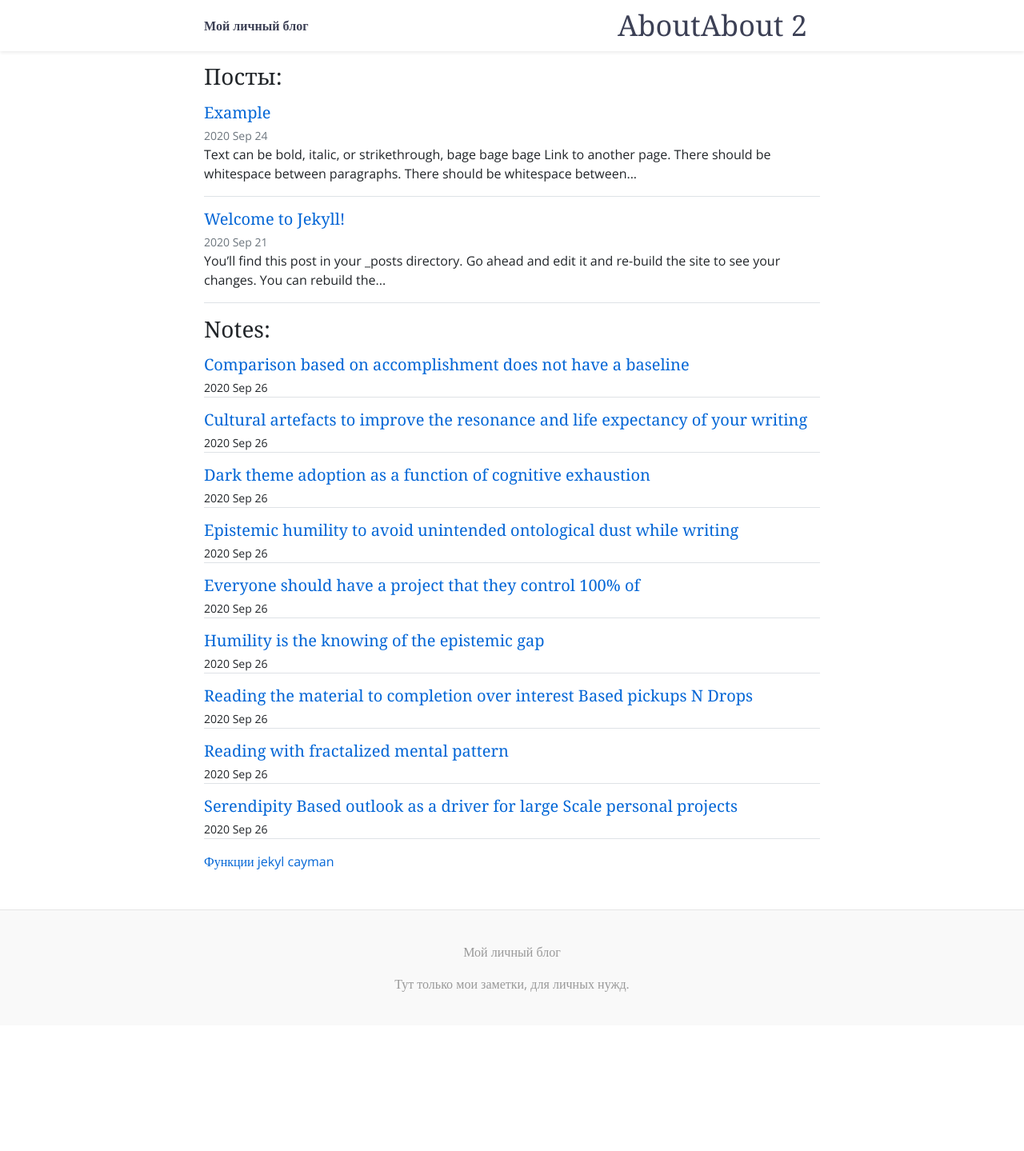
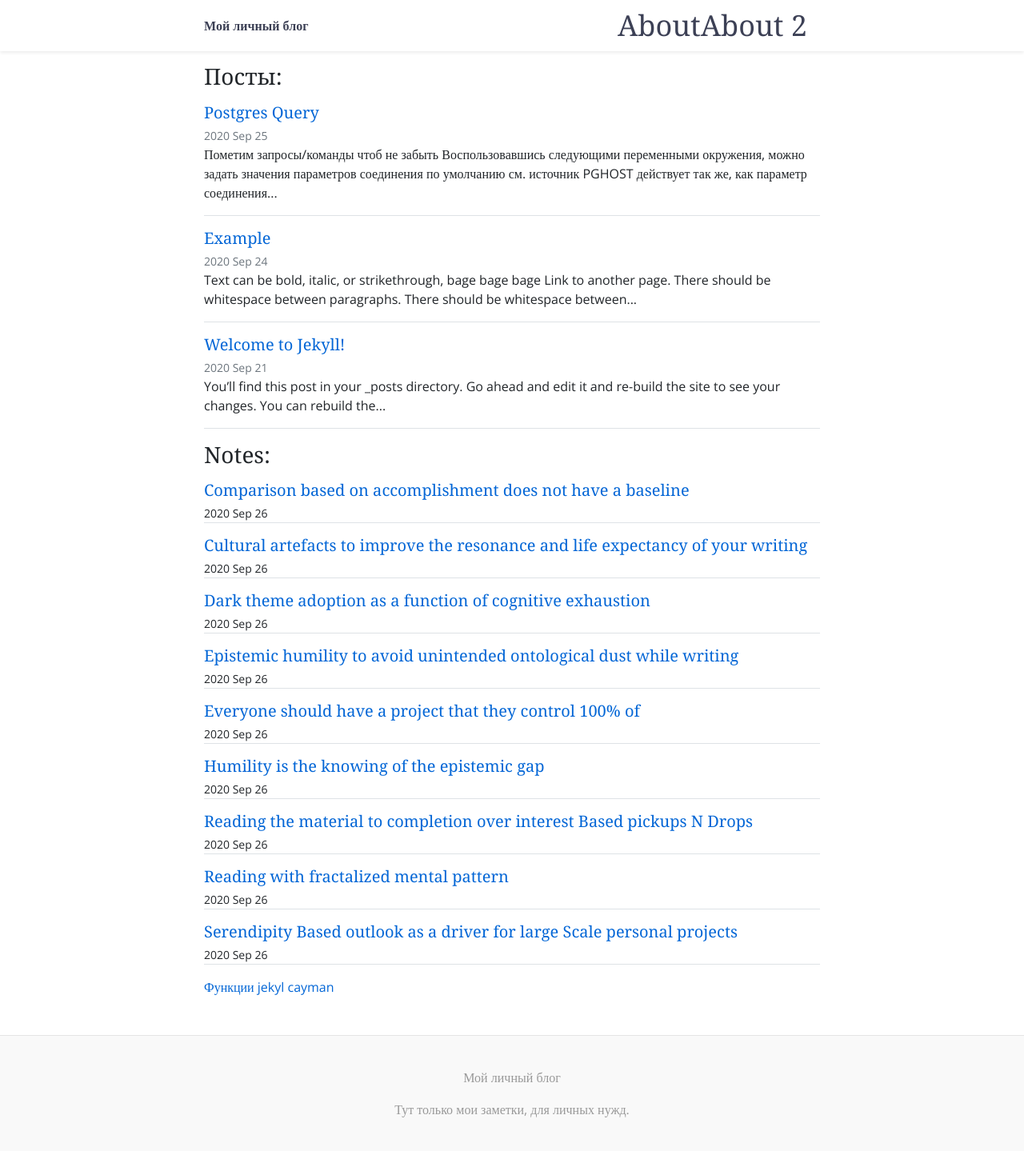
Before and after one commit to fobia/myblog, a Jekyll site: the page built from index.html, in a window 1280 px wide. Shown: the whole page at 80% size. Built offline with Jekyll 4.4.1, drawn with Linux system fonts in a browser that asks for light colours; before the commit the page ends 1282 px from its top, so only the background shows below that; some of the changed lines change nothing that is shown.

Commit message:
postgres

````diff
--- a/_config.yml
+++ b/_config.yml
@@ -36,7 +36,7 @@
 
 
 # Build settings
-theme: null
+theme: minima
 plugins:
   - jekyll-feed
   - jekyll-seo-tag
--- a/_includes/head.html
+++ b/_includes/head.html
@@ -15,7 +15,7 @@
 
 
   <!-- Bootstrap core CSS -->
-  <link href="{{ site.baseurl }}/assets/vendor/bootstrap-4.5.2/css/bootstrap.css" rel="stylesheet" />
+  <!-- <link href="{{ site.baseurl }}/assets/vendor/bootstrap-4.5.2/css/bootstrap.css" rel="stylesheet" /> -->
   <link href="{{ site.baseurl }}/assets/css/main.css" rel="stylesheet" />
   <link rel="canonical" href="{{ page.url | replace:'index.html','' | prepend: site.baseurl | prepend: site.url }}">
 </head>
--- /dev/null
+++ b/_posts/2020-09/folder/2020-09-25-postgres-query.md
@@ -0,0 +1,52 @@
+---
+layout: post
+---
+
+## Пометим запросы/команды чтоб не забыть
+
+
+Воспользовавшись следующими переменными окружения, можно задать значения параметров соединения по умолчанию [см. источник](https://postgrespro.ru/docs/postgrespro/12/libpq-envars)
+
+- `PGHOST` действует так же, как параметр соединения host.
+- `PGPORT` действует так же, как параметр соединения port.
+- `PGDATABASE` действует так же, как параметр соединения dbname.
+- `PGUSER` действует так же, как параметр соединения user.
+- `PGPASSWORD` действует так же, как параметр соединения password.
+
+
+Выгрузка БД в указаную директорию спец. формате файлами. Самый быстрый и надежный способ бэкапа. Или же выгрузка одной таблицы.
+
+```
+pg_dump -v --format=d -j 5 -f "$OUT_DIR" -U $PGUSER -d $PGDATABASE [..$ARGS]
+pg_dump -v --format=d -j 5 -f "$OUT_DIR" -U $PGUSER -d $PGDATABASE -t $TABLENAME [..$ARGS]
+```
+
+Для востоновления, полное
+```
+pg_restore -U $PGUSER --format=d -d $PGDATABASE --disable-triggers -v $FILE
+# // только данные не создаваяя схем
+pg_restore -U $PGUSER --format=d -d $PGDATABASE --disable-triggers -v -a $FILE
+# // или для одной таблицы (аналогично)
+pg_restore -U $PGUSER --format=d -d $PGDATABASE --disable-triggers -v -t $TABLE $FILE
+pg_restore -U $PGUSER --format=d -d $PGDATABASE --disable-triggers -v -a -t $TABLE $FILE
+```
+
+Посмотреть какие есть таблицы в директории
+```
+ pg_restore --list dump-rasprodaga-tables-origin | grep -i 'table data' | awk '{print $7}'
+```
+
+
+### Запросы
+
+Показывает сколько какая таблица занимает на диск. Таблица total_usage показывает итоговый размер с учетом индесов и вакумов
+```sql
+SELECT
+            schemaname||'.'||tablename AS full_tname,
+            pg_size_pretty(pg_total_relation_size(schemaname||'.'||tablename)) AS total_usage,
+            pg_size_pretty((pg_total_relation_size(schemaname||'.'||tablename)
+                                - pg_relation_size(schemaname||'.'||tablename))) AS external_table_usage
+FROM pg_catalog.pg_tables
+WHERE schemaname NOT IN ('pg_catalog', 'information_schema')
+ORDER BY pg_total_relation_size(schemaname||'.'||tablename) DESC;
+```
--- a/assets/css/_sass/style.scss
+++ b/assets/css/_sass/style.scss
@@ -128,4 +128,5 @@
 }
 .container {
   max-width: 800px;
+  margin: auto;
 }
--- a/assets/css/main.scss
+++ b/assets/css/main.scss
@@ -67,7 +67,7 @@
 @import url(https://fonts.googleapis.com/css?family=Open+Sans:200,300,400,700);
 $headings-font-family:Open Sans;
 
-$enable-grid-classes:false;
+$enable-grid-classes:true;
 $primary:#0366d6;
 $secondary:#a0b7bc;
 $success:#37bd74;
@@ -84,4 +84,8 @@
 @import "bootstrap/bootstrap-reboot";
 @import "bootstrap/bootstrap-grid";
 @import "bootstrap/bootstrap";
+
+// @import "minima/skins/{{ site.minima.skin | default: 'classic' }}";
+// @import "minima/initialize";
+
 @import "style", "custom";
````
Also changed, not shown: Gemfile.lock.
